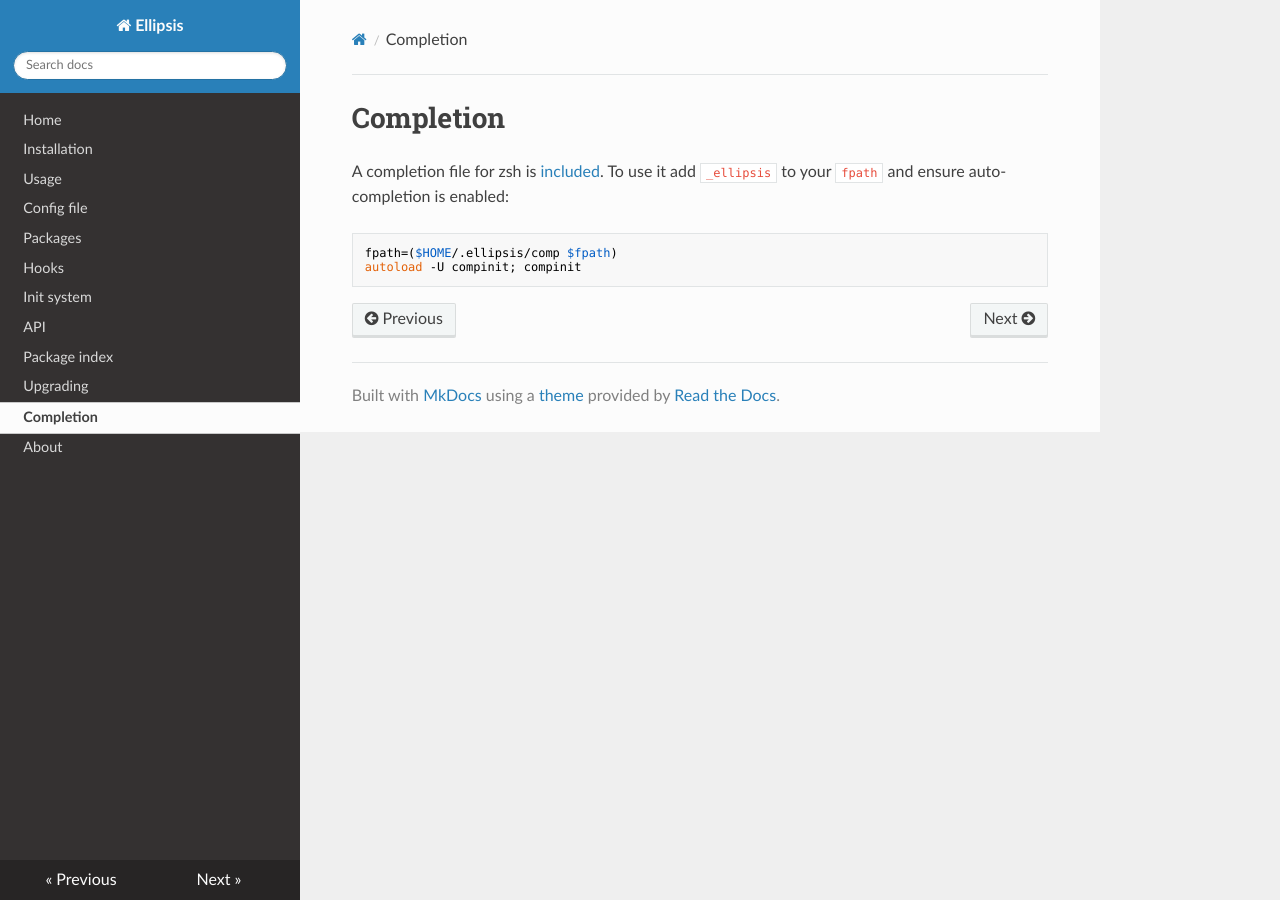
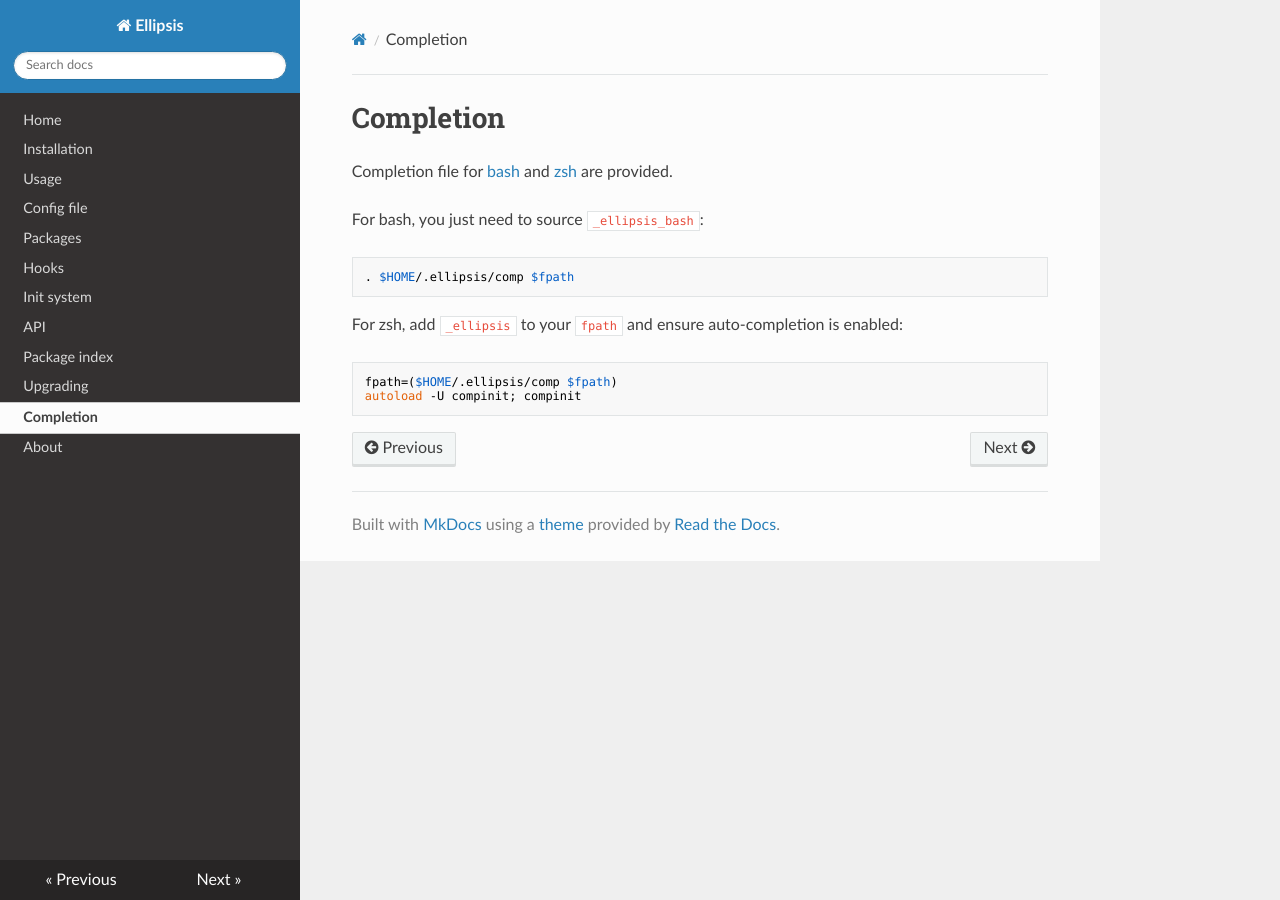
Before and after one commit to ellipsis/ellipsis, an MkDocs documentation site: the page built from docs/completion.md, in a window 1280 px wide. Built offline with MkDocs 1.6.1, drawn with Linux system fonts in a browser that asks for light colours; nearby versions of some CDN libraries; old or Windows-style settings are respelled for this version of MkDocs.

Commit message:
Add: Bash completion

````diff
--- a/docs/completion.md
+++ b/docs/completion.md
@@ -1,7 +1,14 @@
 <h1>Completion</h1>
 
-A completion file for zsh is [included][zshcomp]. To use it add `_ellipsis` to
-your `fpath` and ensure auto-completion is enabled:
+Completion file for [bash][bashcomp] and [zsh][zshcomp] are provided.
+
+For bash, you just need to source `_ellipsis_bash`:
+
+```bash
+. $HOME/.ellipsis/comp $fpath
+```
+
+For zsh, add `_ellipsis` to your `fpath` and ensure auto-completion is enabled:
 
 ```bash
 fpath=($HOME/.ellipsis/comp $fpath)
````
Also changed, not shown: other parts of docs/completion.md (+1 -0 lines), 1 other file.
